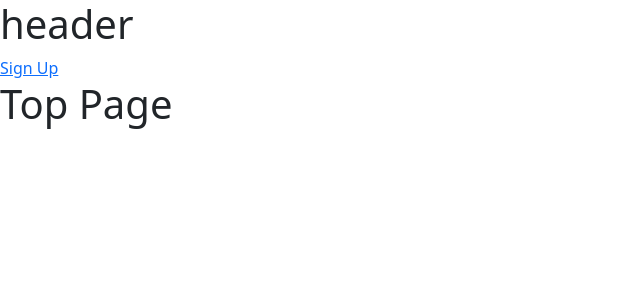
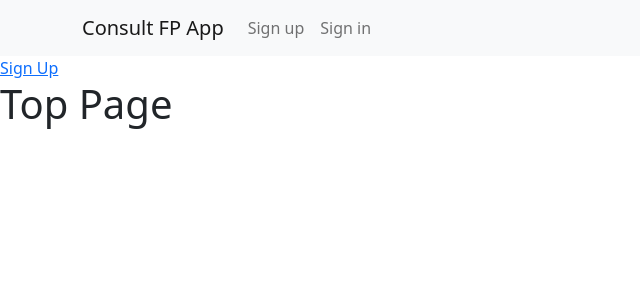
Before and after one commit to yuzuki-aritomo/ReserveTaskFrontend, a Next.js app in the folder next-app/: page / in a window 1280 px wide. Shown: the top 300 px of the page, without its empty margins (0-640 px from the left). Built offline with nearby package versions, Linux system fonts and the light colour scheme.

Commit message:
add common headder

```diff
--- a/next-app/src/components/layout/Header.tsx
+++ b/next-app/src/components/layout/Header.tsx
@@ -1,8 +1,39 @@
-import { FC } from "react"
+import { FC, useContext } from "react"
+import { Navbar, Container, Nav, NavDropdown } from "react-bootstrap"
+import { setUserContext, UserContext, UserData } from 'src/provider/UserProvider'
+import Link from 'next/link'
 
 const Header: FC = () => {
+  const user = useContext(UserContext)
+
   return (
-    <h1>header</h1>
+    <Navbar bg="light" expand="lg">
+      <Container>
+        <Link href='/' passHref>
+          <Navbar.Brand>Consult FP App</Navbar.Brand>
+        </Link>
+        <Navbar.Toggle aria-controls="basic-navbar-nav" />
+        <Navbar.Collapse id="basic-navbar-nav">
+          <Nav className="me-auto">
+            { user &&
+              <Link href='/home' passHref>
+                <Nav.Link>Home</Nav.Link>
+              </Link>
+            }
+            { !user &&
+              <>
+                <Link href='/sign_up' passHref>
+                  <Nav.Link>Sign up</Nav.Link>
+                </Link>
+                <Link href='/sign_in' passHref>
+                  <Nav.Link>Sign in</Nav.Link>
+                </Link>
+              </>
+            }
+          </Nav>
+        </Navbar.Collapse>
+      </Container>
+    </Navbar>
   )
 }
 
```
